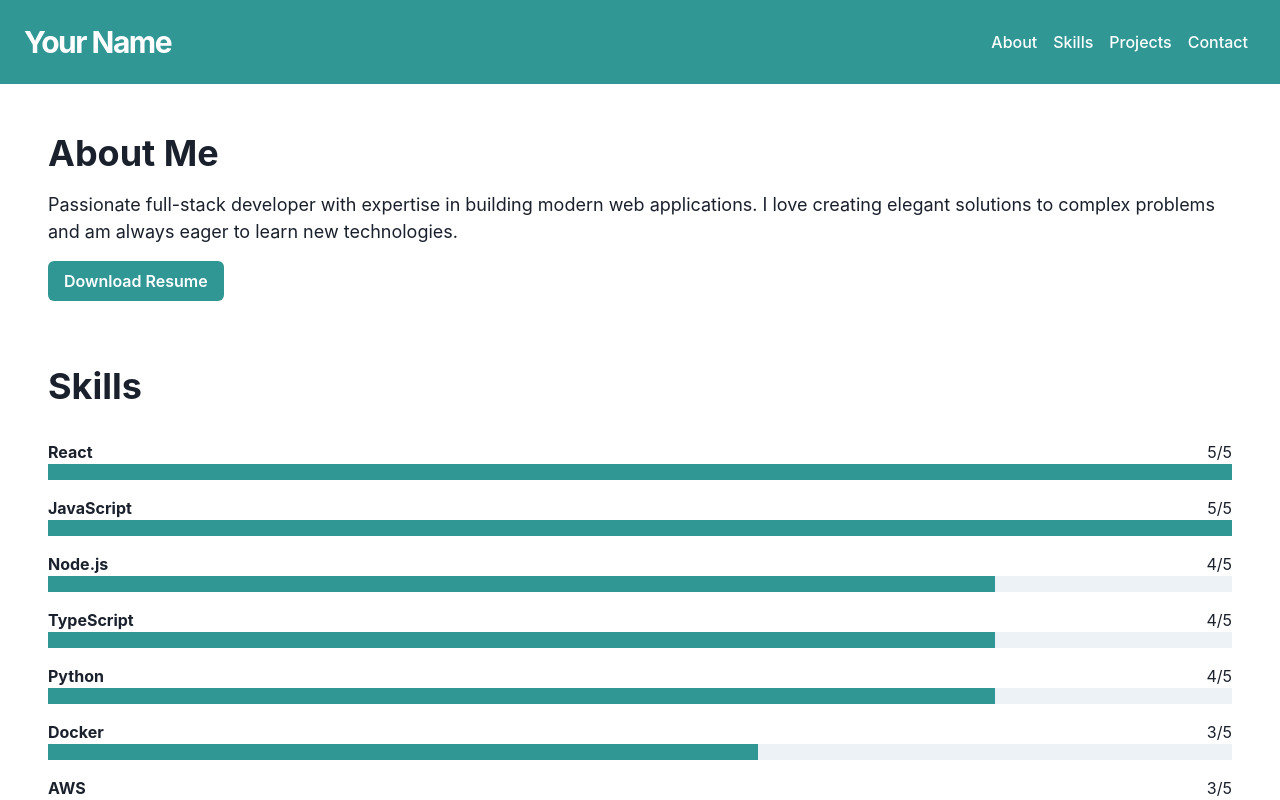
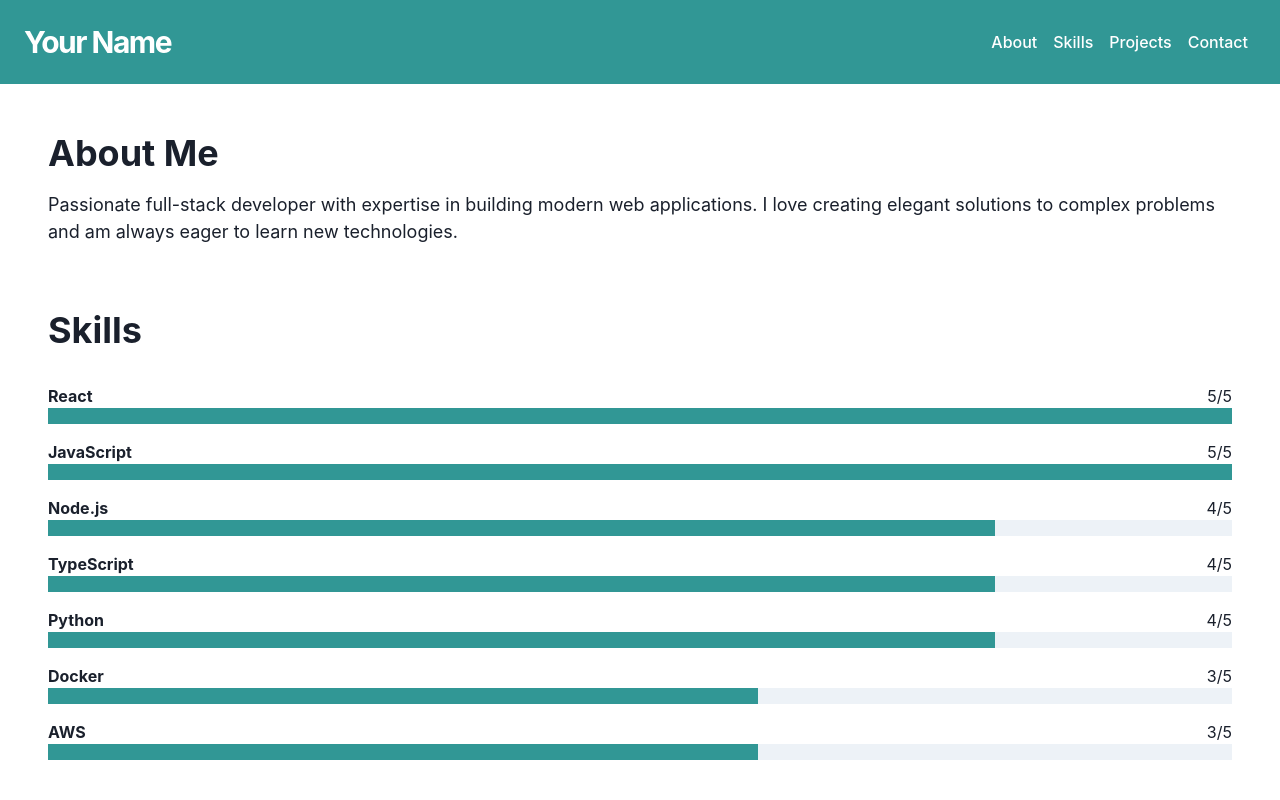
Before and after one commit to steph1902/steph1902.github.io, a React (Vite) app in the folder frontend/: page / in a window 1280 px wide. Shown: the top 800 px of the page. Built offline with nearby package versions, Linux system fonts and the light colour scheme.

Commit message:
auto-commit for 2cbc9254-6f80-4729-bbc9-b76289810b7b

```diff
--- a/frontend/src/components/About.jsx
+++ b/frontend/src/components/About.jsx
@@ -8,9 +8,11 @@ const About = () => {
     <VStack as="section" id="about" spacing={4} align="start" p={8}>
       <Heading as="h2" size="xl">About Me</Heading>
       <Text fontSize="lg">{data.about}</Text>
-      <Button as="a" href={data.profile.resume} target="_blank" rel="noopener noreferrer" colorScheme="teal">
-        Download Resume
-      </Button>
+      {data.profile.resume && (
+        <Button as="a" href={data.profile.resume} target="_blank" rel="noopener noreferrer" colorScheme="teal">
+          Download Resume
+        </Button>
+      )}
     </VStack>
   );
 };
```
